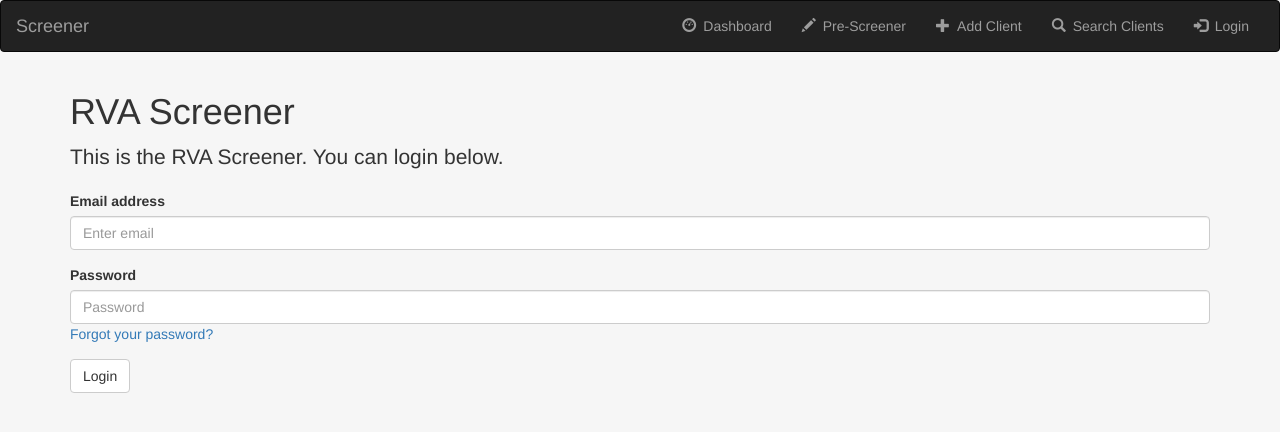
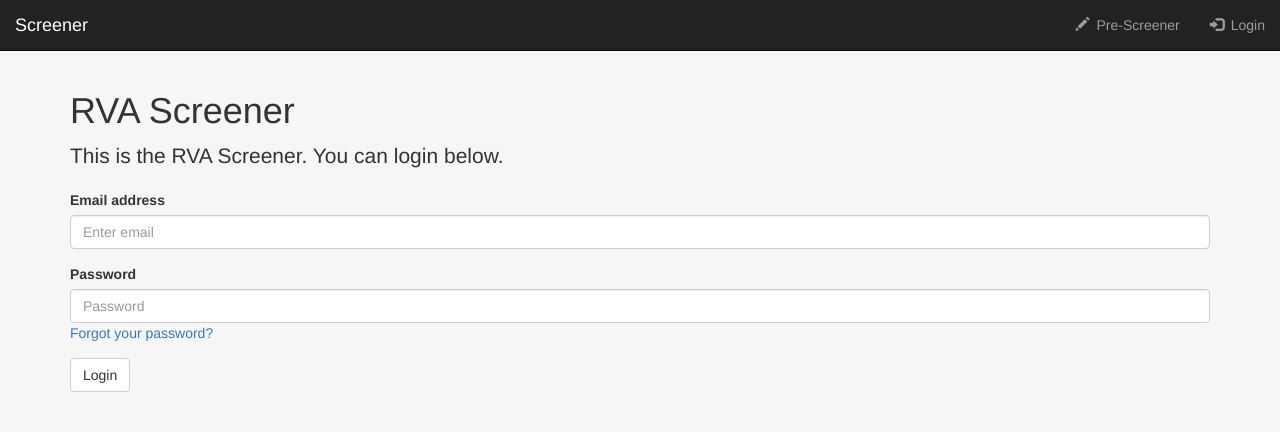
Before and after one commit to codeforamerica/rva-screening, a Jekyll site: the page built from index.html, in a window 1280 px wide. Shown: the top 432 px of the page. Built offline with Jekyll 4.4.1, drawn with Linux system fonts in a browser that asks for light colours; nearby versions of some CDN libraries; Markdown is read by kramdown in place of the engine named in the settings.

Commit message:
nav shows items only when logged in, new include for login form

```diff
--- a/_includes/nav.html
+++ b/_includes/nav.html
@@ -1,4 +1,4 @@
-<nav class="navbar navbar-inverse">
+<nav class="navbar navbar-inverse navbar-static-top">
   <div class="container-fluid">
     <!-- Brand and toggle get grouped for better mobile display -->
     <div class="navbar-header">
@@ -14,17 +14,14 @@
     <!-- Collect the nav links, forms, and other content for toggling -->
     <div class="collapse navbar-collapse" id="bs-example-navbar-collapse-1">
       <ul class="nav navbar-nav navbar-right">
-        <li><a href="#"><span class="glyphicon glyphicon-dashboard" aria-hidden="true"></span>Dashboard</a></li>
-        <li><a href="/prescreen_select-service.html"><span class="glyphicon glyphicon-pencil" aria-hidden="true"></span>Pre-Screener</a></li>
-        <li><a href="/patient_new.html"><span class="glyphicon glyphicon-plus" aria-hidden="true"></span>Add Client</a></li>
-        <li><a href="#"><span class="glyphicon glyphicon-search" aria-hidden="true"></span>Search Clients</a></li>
-        <li class="divider"></li>
-
+        <li><a href="/prescreen_select.html"><span class="glyphicon glyphicon-pencil push-right" aria-hidden="true"></span>Pre-Screener</a></li>
         {% if page.login == true %}
+        <li><a href="#"><span class="glyphicon glyphicon-search push-right" aria-hidden="true"></span>Overview</a></li>
+        <li><a href="/patient_new.html"><span class="glyphicon glyphicon-plus push-right" aria-hidden="true"></span>Add Client</a></li>
         <li><a href="view_user-profile.html">Logged in as <strong>user</strong></a></li>
-        <li><a href="auth_logout-success.html"><span class="glyphicon glyphicon-log-out" aria-hidden="true">Logout</span></a></li>
+        <li><a href="auth_logout-success.html"><span class="glyphicon glyphicon-log-out push-right" aria-hidden="true"></span>Logout</a></li>
         {% else %}
-        <li><a href="/"><span class="glyphicon glyphicon-log-in" aria-hidden="true"></span>Login</a></li>
+        <li><a href="/"><span class="glyphicon glyphicon-log-in push-right" aria-hidden="true"></span>Login</a></li>
         {% endif %}
 
       </ul>
--- a/statics/app.css
+++ b/statics/app.css
@@ -18,7 +18,8 @@ body {
  *
  *
  */
-.nav a .glyphicon:before { margin-right:.5em; }
+.navbar {}
+.nav a {}
 
 
 /* LOGIN LANDING
```
Also changed, not shown: _includes/form_login.html (added, +12 -0 lines), auth_logout-success.html (renamed from _includes/field_date-of-birth.html, +9 -4 lines), prescreen_select-service.html (deleted, +0 -13 lines).
